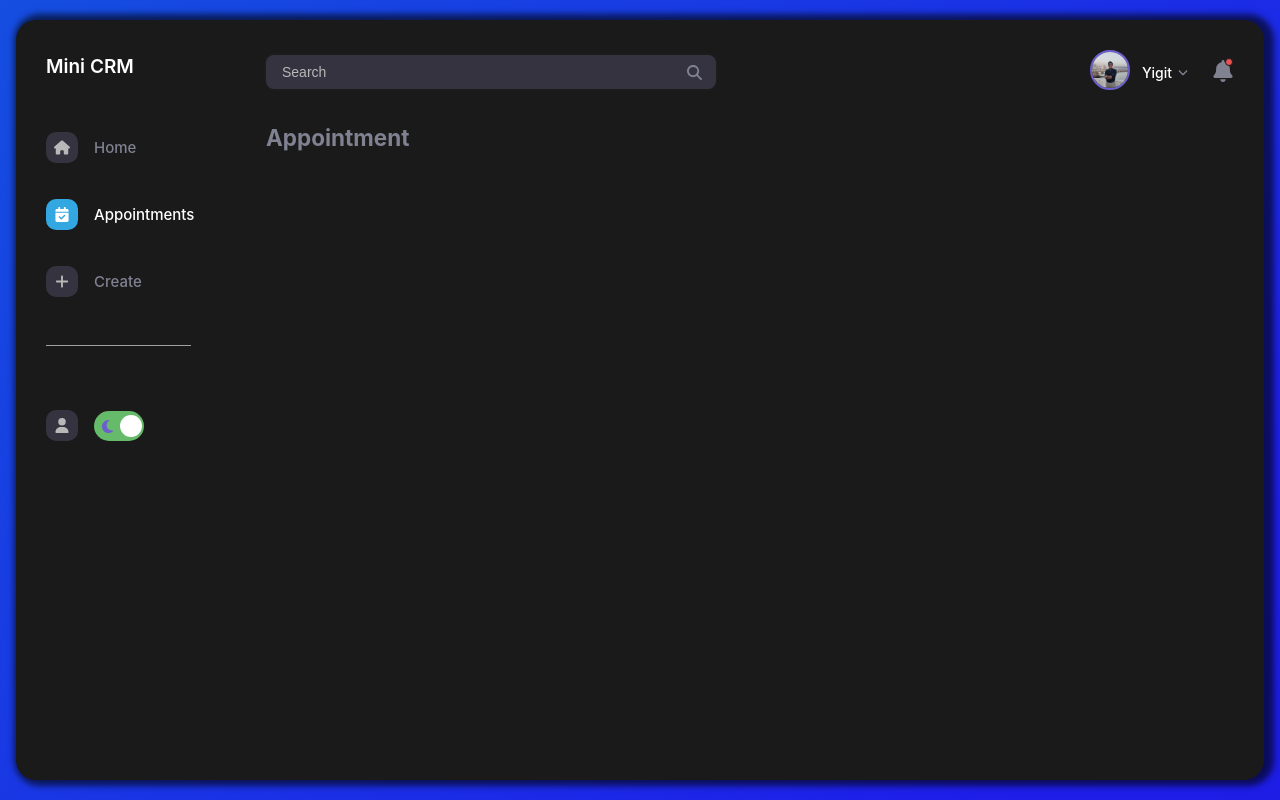
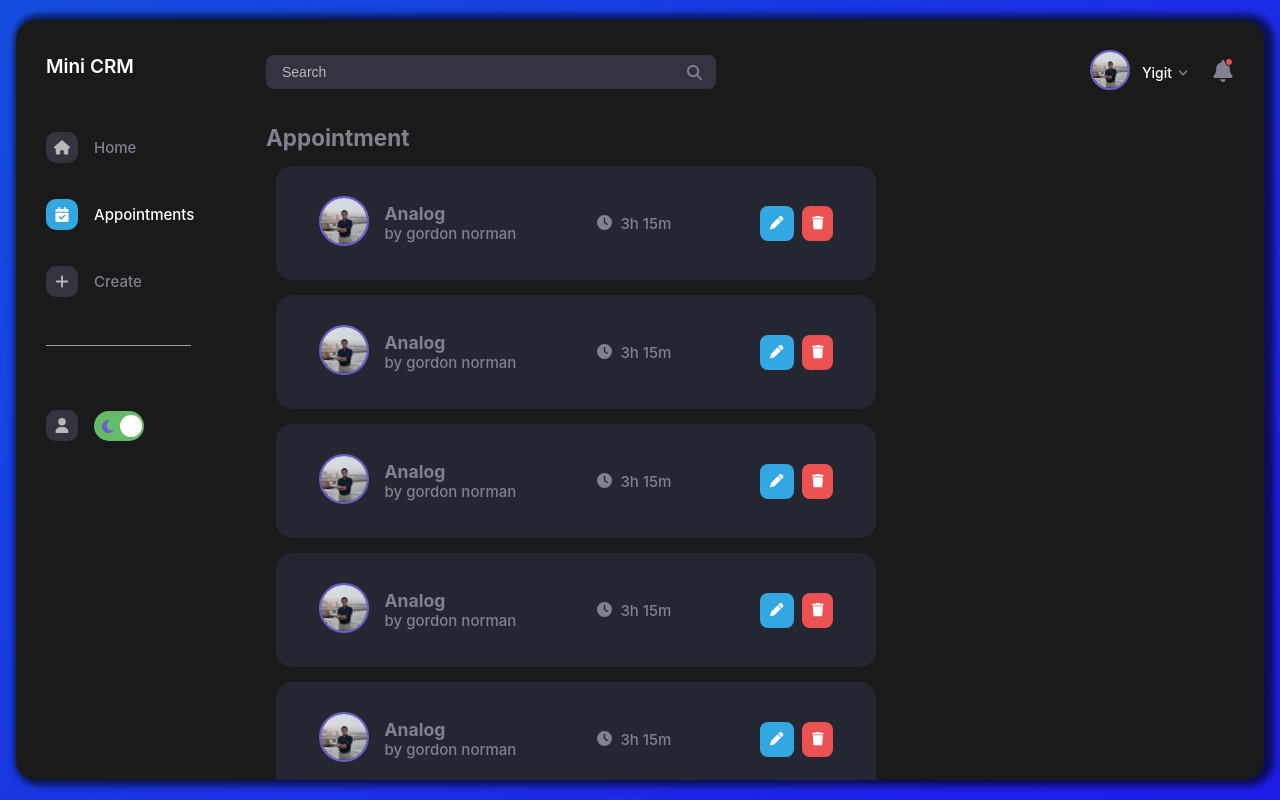
Before and after one commit to Yigit-dev/appointment_vue_app, a Vue app: page /appointment in a window 1280 px wide. Built offline with nearby package versions, Linux system fonts and the light colour scheme.

Commit message:
Created Appointment List

```diff
--- /dev/null
+++ b/src/components/Appointment/AppointmentList.vue
@@ -0,0 +1,70 @@
+<template>
+  <li>
+    <div class="agent">
+      <div class="brand">
+        <Avatar size="50" />
+      </div>
+      <div class="title">
+        <h3>Analog</h3>
+        <p>by gordon norman</p>
+      </div>
+    </div>
+    <div class="time">
+      <font-awesome-icon icon="fa-solid fa-clock" />
+      <span>3h 15m</span>
+    </div>
+    <div class="actions">
+      <Button color="var(--c-softBlue)" size="xxsmall">
+        <font-awesome-icon icon="fa-solid fa-pen" />
+      </Button>
+      <Button color="var(--c-red)" size="xxsmall">
+        <font-awesome-icon icon="fa-solid fa-trash" />
+      </Button>
+    </div>
+  </li>
+</template>
+
+<script>
+import Avatar from "../Avatar.vue";
+import Button from "../Button.vue";
+export default {
+  components: { Avatar, Button },
+};
+</script>
+
+<style lang="scss" scoped>
+li {
+  background-color: var(--c-appointment);
+  width: 100%;
+  max-width: 600px;
+  padding: 30px 2px;
+  // height: 80px;
+  border-radius: 16px;
+  display: flex;
+  justify-content: space-around;
+  align-items: center;
+  flex-wrap: wrap;
+  margin: 15px 0;
+
+  .agent {
+    display: flex;
+    align-items: center;
+    .brand {
+      margin-right: 16px;
+    }
+    @media screen and (max-width: 520px) {
+      padding-bottom: 16px;
+    }
+  }
+  .time svg {
+    margin-right: 8px;
+  }
+
+  .actions button {
+    margin-left: 8px;
+    svg {
+      color: #fff;
+    }
+  }
+}
+</style>
--- /dev/null
+++ b/src/components/Appointment/index.vue
@@ -0,0 +1,16 @@
+<template>
+  <ul>
+    <AppointmentList v-for="i in 10" :key="i" />
+  </ul>
+</template>
+
+<script>
+import AppointmentList from "./AppointmentList.vue";
+export default { components: { AppointmentList } };
+</script>
+
+<style>
+ul {
+  margin: 15px 10px;
+}
+</style>
--- /dev/null
+++ b/src/components/Button.vue
@@ -0,0 +1,41 @@
+<template>
+  <button :style="{ 'background-color': color }" :class="size">
+    <!--slot: react tarafındaki children-->
+    <slot />
+  </button>
+</template>
+<script>
+export default {
+  name: "CustomText",
+  props: {
+    color: {
+      types: String,
+      default: "blue",
+    },
+    size: {
+      type: String,
+      default: "normal",
+      validator: (value) =>
+        ["normal", "small", "xsmall", "xxsmall"].indexOf(value) !== -1,
+    },
+  },
+};
+</script>
+<style scoped>
+button {
+  border-radius: 8px;
+  color: var(--c-text);
+}
+.normal {
+  padding: 14px;
+}
+.small {
+  padding: 12px;
+}
+.xsmall {
+  padding: 11px;
+}
+.xxsmall {
+  padding: 10px;
+}
+</style>
--- a/src/styles/app.css
+++ b/src/styles/app.css
@@ -7,6 +7,10 @@
   margin: 0;
   padding: 0;
   border: 0;
+}
+
+*::-webkit-scrollbar {
+  display: none;
 }
 
 html {
@@ -65,6 +69,7 @@ a:focus {
   outline: none;
   box-shadow: none;
   border: none;
+  cursor: pointer;
 }
 
 .pageAnimation {
--- a/src/styles/variable.css
+++ b/src/styles/variable.css
@@ -7,7 +7,7 @@
   --border-color: #e4e4e4;
   --c-input: #e4e4e4;
   --c-icon: #fff;
-
+  --c-appointment: #f5f5f7;
   /* STANDARD */
   --c-disable: #b8b8b8;
   --brand-color: #e72787;
@@ -27,4 +27,5 @@
   --c-icon: #808191;
   --border-color: #a0a0a0;
   --c-input: #353340;
+  --c-appointment: #242731;
 }
--- a/src/views/AppointmentView.vue
+++ b/src/views/AppointmentView.vue
@@ -1,5 +1,15 @@
 <template>
   <section id="appointment" class="pageAnimation">
     <h1>Appointment</h1>
+    <Appointment />
   </section>
 </template>
+
+<script>
+import Appointment from "@/components/Appointment/";
+export default {
+  components: {
+    Appointment,
+  },
+};
+</script>
```
Also changed, not shown: src/icons/index.js (+7 -1 lines).
